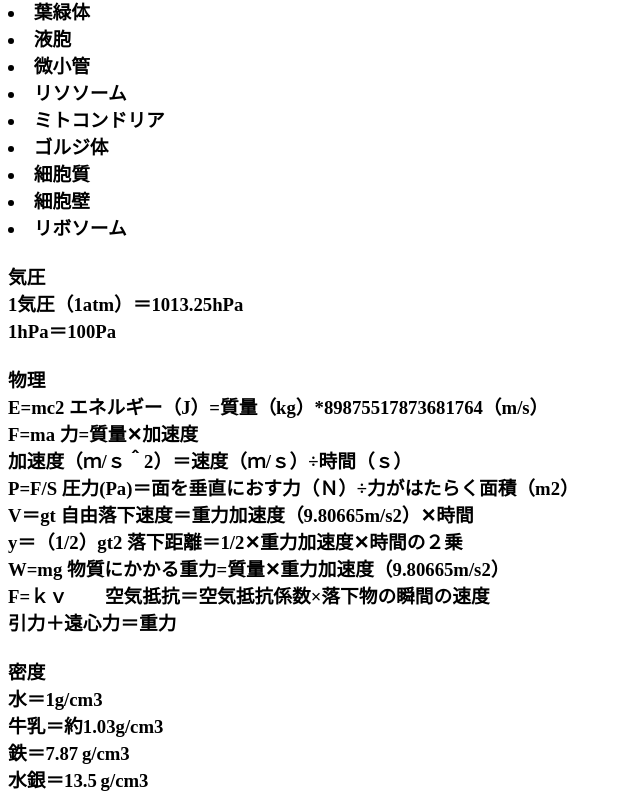
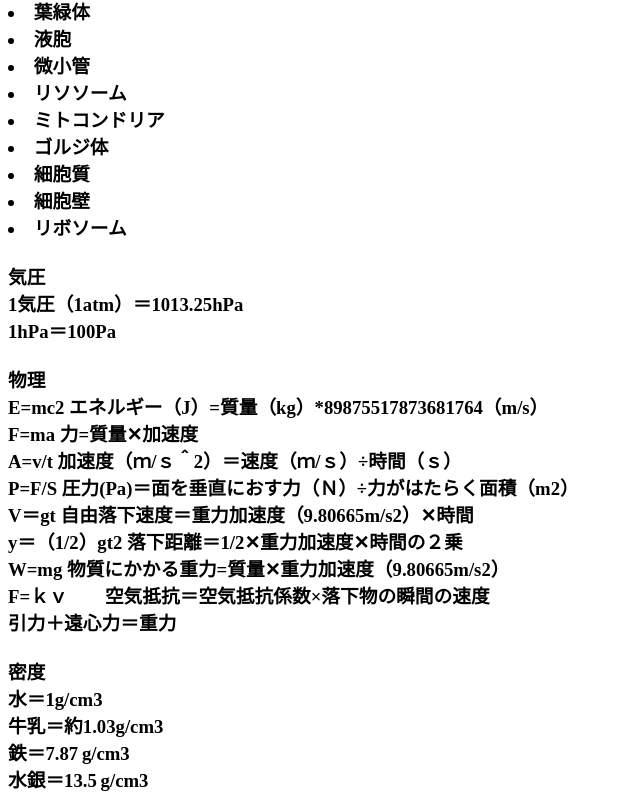
Before and after one commit to scfcdv/rikas, a plain HTML site: page index.html in a window 1280 px wide. Shown: the part 1532-2343 px from the top of the page, without its empty margins (0-640 px from the left). Drawn offline with Linux system fonts and the light colour scheme.

Commit message:
Update index.html

```diff
--- a/index.html
+++ b/index.html
@@ -77,7 +77,7 @@ DNA<br>
 物理<br>
 E=mc2    エネルギー（J）=質量（kg）*89875517873681764（m/s）<br>
 F=ma     力=質量✕加速度<br>
-加速度（ｍ/ｓ＾2）＝速度（ｍ/ｓ）÷時間（ｓ）<br>
+A=v/t    加速度（ｍ/ｓ＾2）＝速度（ｍ/ｓ）÷時間（ｓ）<br>
 P=F/S    圧力(Pa)＝面を垂直におす力（Ｎ）÷力がはたらく面積（m2）<br>
 V＝gt    自由落下速度＝重力加速度（9.80665m/s2）✕時間<br>
 y＝（1/2）gt2    落下距離＝1/2✕重力加速度✕時間の２乗<br>
```
